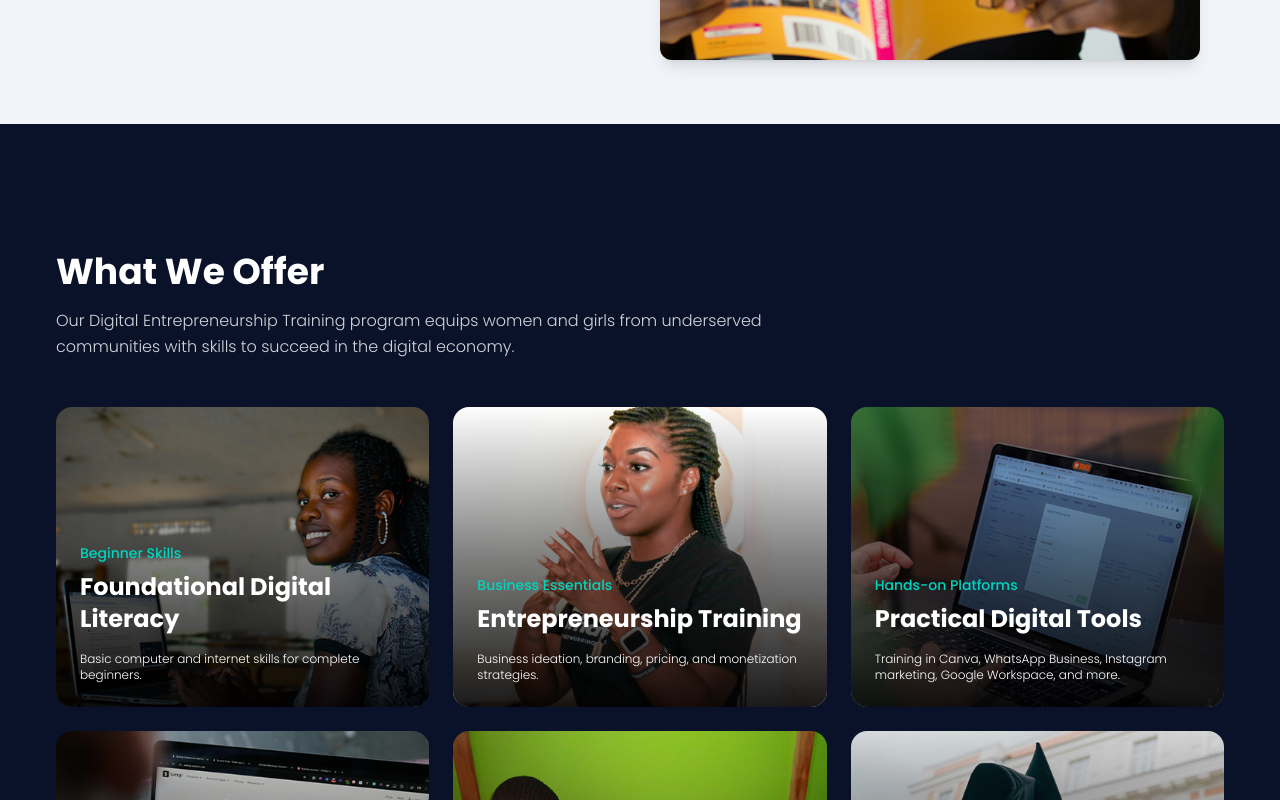
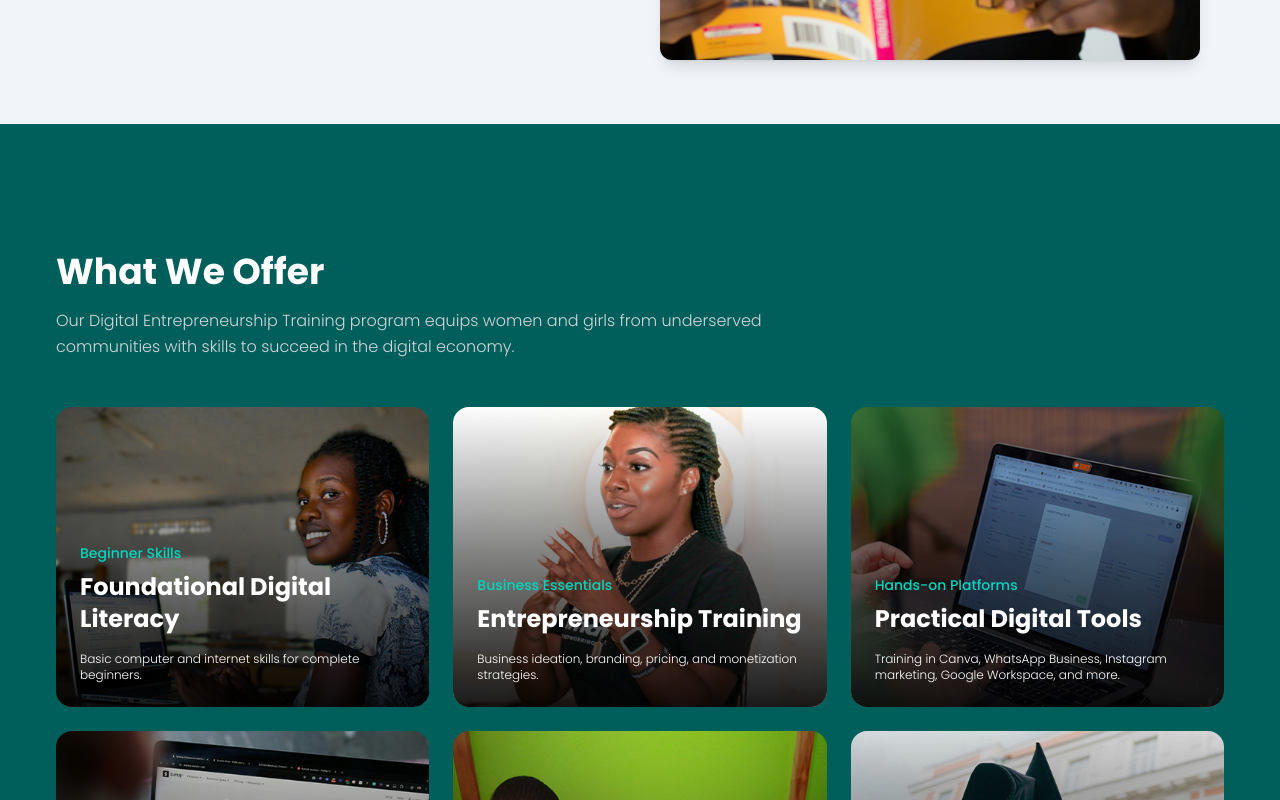
Before and after one commit to NewtonCore/digital-financial-literacy, a Next.js app: page / in a window 1280 px wide. Shown: the part 2060-2860 px from the top of the page. Built offline with nearby package versions, Linux system fonts and the light colour scheme.

Commit message:
making changes and fixing images

```diff
--- a/app/components/HomePages/Footer.js
+++ b/app/components/HomePages/Footer.js
@@ -2,7 +2,7 @@ import Image from "next/image";
 import React from "react";
 function Footer() {
   return (
-    <footer className="bg-[#0A122A] text-white py-10 px-6 md:px-20">
+    <footer className="bg-teal-800 text-white py-10 px-6 md:px-20">
       <div className="max-w-7xl mx-auto grid grid-cols-1 md:grid-cols-2 lg:grid-cols-3 gap-8 items-start">
         {/* Branding */}
         <div>
--- a/app/components/HomePages/WhatWeOffer.js
+++ b/app/components/HomePages/WhatWeOffer.js
@@ -3,8 +3,8 @@ import { AttentionSeeker, Fade, Hinge, Slide } from "react-awesome-reveal";
 
 function WhatWeOffer() {
   return (
-    <div className="bg-[#0A122A] text-gray-800 py-16 px-4 md:px-10" id="what-we-offer">
-      <div className="bg-[#0A122A] text-white py-16 px-4">
+    <div className="bg-teal-800 text-gray-800 py-16 px-4 md:px-10" id="what-we-offer">
+      <div className="bg-teal-800 text-white py-16 px-4">
         <div className="max-w-7xl mx-auto">
           {/* Section Header */}
           <h2 className="text-3xl md:text-4xl font-bold mb-4 text-white">
```
